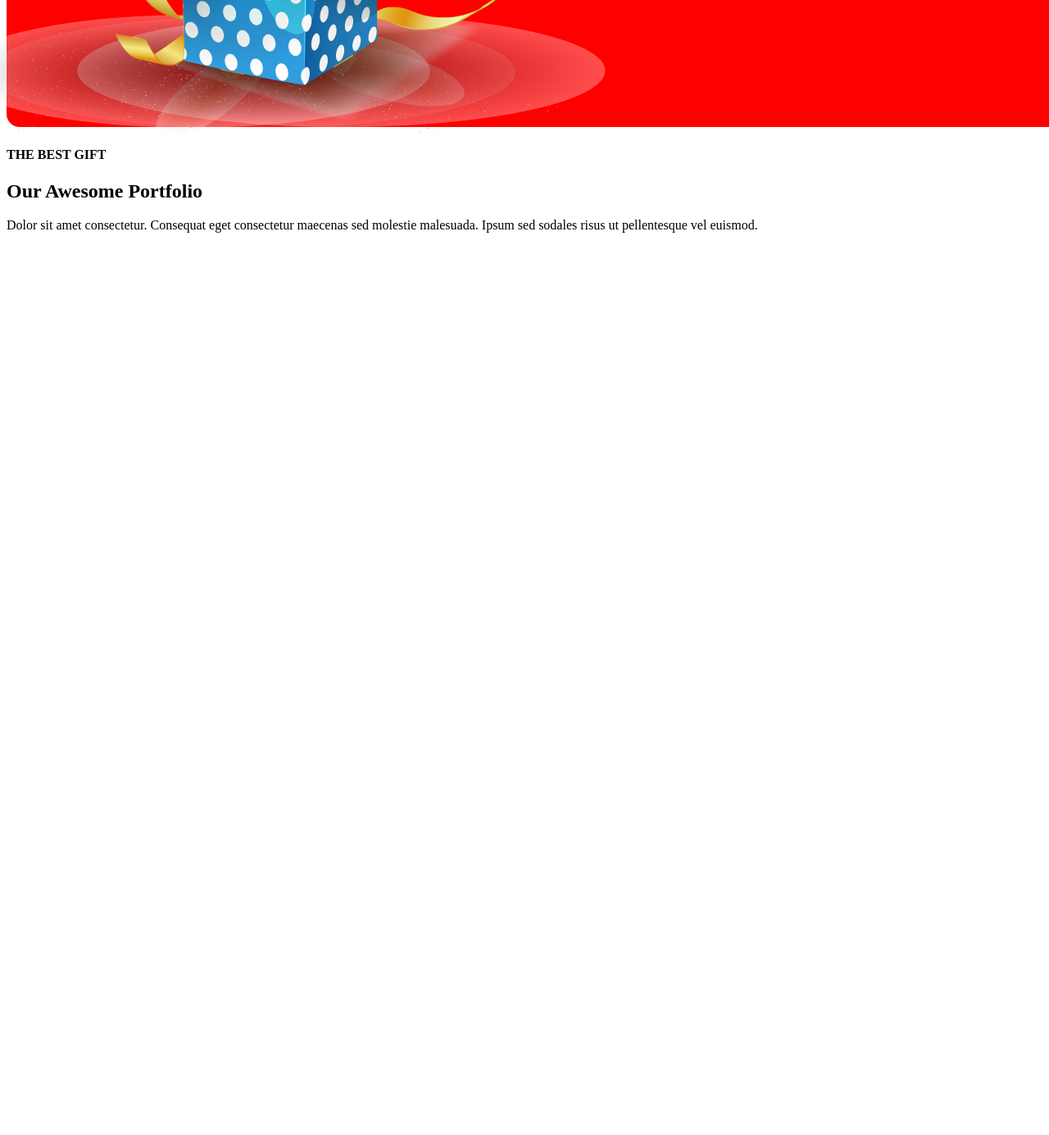
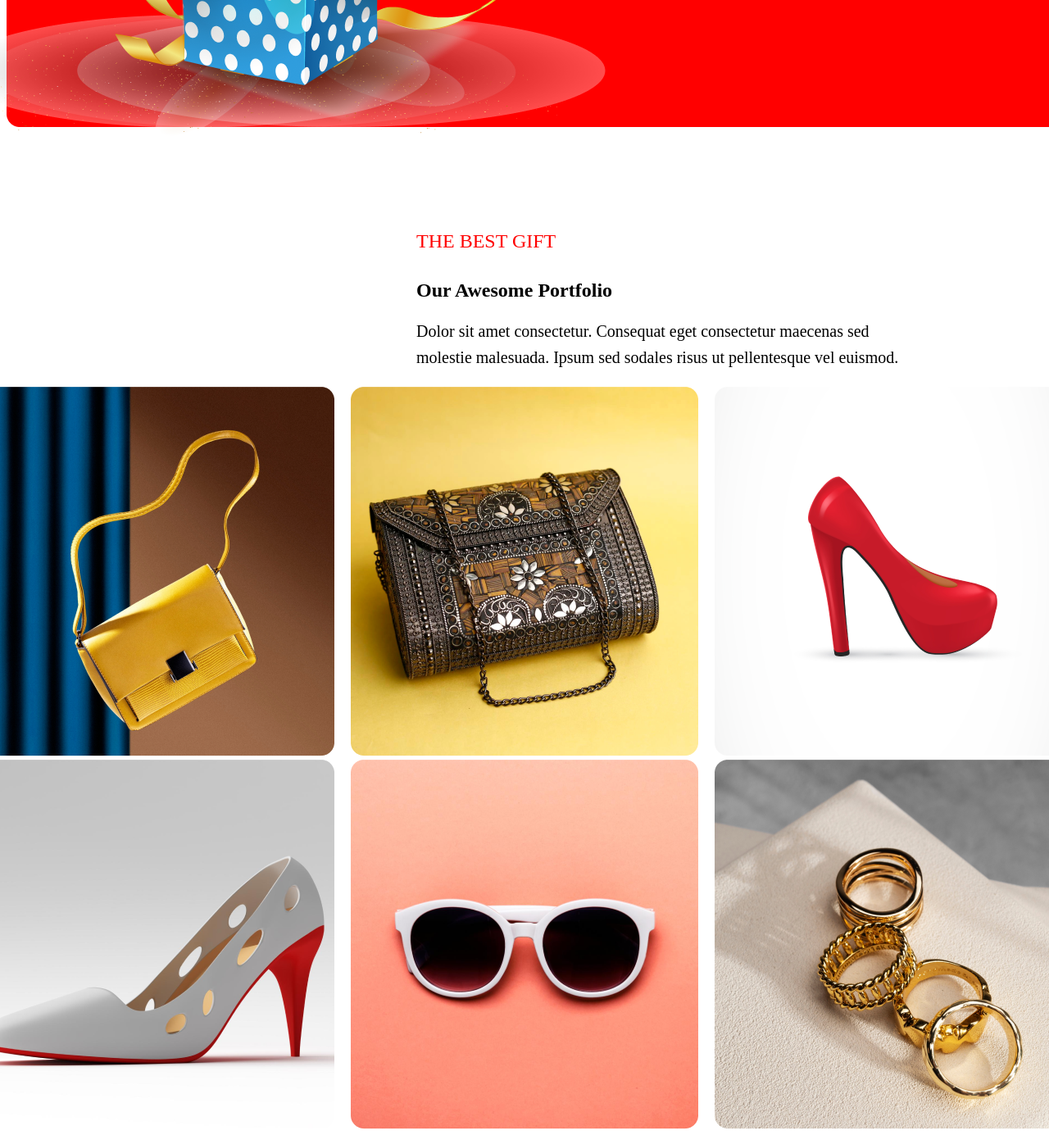
Before and after one commit to Suvobd100/new-year-offer-akbar, a plain HTML site: page index.html in a window 1280 px wide. Shown: the part 5044-6429 px from the top of the page at 82% size. Before the commit the page ends 5344 px from the top, so only its background shows below. Drawn offline with Linux system fonts and the light colour scheme.

Commit message:
portfolio section with  image finished

```diff
--- a/index.html
+++ b/index.html
@@ -134,14 +134,35 @@
         <!-- End holiday seals 50% -->
          <!-- start portfolio image  -->
 
-         <section id=portfolio-img>
+         <section id="portfolio-img">
             <div class="text-containt">
                 <h4>THE BEST GIFT</h4>
                 <h1>Our Awesome Portfolio</h1>
-                <p>Dolor sit amet consectetur. Consequat eget consectetur maecenas sed molestie malesuada. Ipsum sed sodales risus ut pellentesque vel euismod.</p>
+                <p>Dolor sit amet consectetur. Consequat eget consectetur maecenas sed <br>molestie malesuada. Ipsum sed sodales risus ut pellentesque vel euismod.</p>
 
             </div>
-            <div class="portfolio-img">
+            <div class="portfolio-img-a">
+                <div>
+                    <img src="./assets/images/Rectangle 3.png" alt="" srcset="">
+                </div>
+                <div>
+                    <img src="./assets/images/Rectangle 4.png" alt="" srcset="">
+                </div>
+                <div>
+                    <img src="./assets/images/Rectangle 5.png" alt="" srcset="">
+                </div>
+
+            </div>
+            <div class="portfolio-img-b">
+                <div>
+                    <img src="./assets/images/Rectangle 6.png" alt="" srcset="">
+                </div>
+                <div>
+                    <img src="./assets/images/Rectangle 7.png" alt="" srcset="">
+                </div>
+                <div>
+                    <img src="./assets/images/Rectangle 8.png" alt="" srcset="">
+                </div>
 
             </div>
 
--- a/styles/style.css
+++ b/styles/style.css
@@ -242,3 +242,33 @@
 }
 
  /* portfolio img start */
+.text-containt h4{
+    margin-top: 120px;
+    color: red;
+    font-size: 24px;
+    font-weight: 500;
+    line-height: 30px;
+}
+.text-containt p{
+
+    font-size: 20px;
+    font-weight: 400;
+    line-height: 32px;
+}
+
+.text-containt{
+    margin-left: 500px;
+
+}
+.portfolio-img-a{
+    display: flex;
+    gap:20px;
+    justify-content: center;
+
+}
+.portfolio-img-b{
+    display: flex;
+    gap:20px;
+    justify-content: center;
+
+}
```
